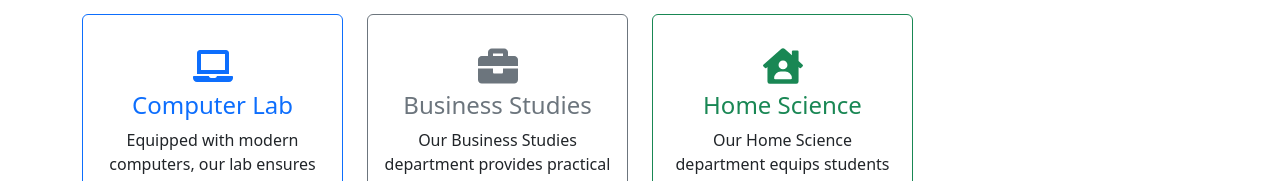
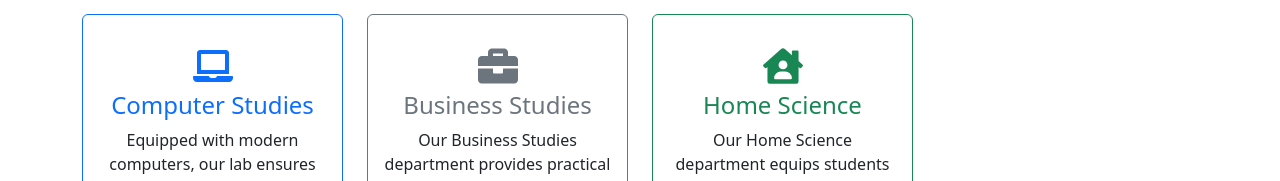
Before and after one commit to rodgersochieng/kihara-secondary, a React (Create React App) app: page /academics in a window 1280 px wide. Shown: the part 916-1097 px from the top of the page. Built offline with nearby package versions, Linux system fonts and the light colour scheme.

Commit message:
completed  academics page

```diff
--- a/src/pages/Academics.js
+++ b/src/pages/Academics.js
@@ -130,7 +130,7 @@ const Academics = () => {
           { name: 'Mathematics', icon: <FaCalculator />, description: 'Our Mathematics department focuses on developing analytical skills and problem-solving techniques.', color: 'primary' },
           { name: 'Languages', icon: <FaBook />, description: 'Our Languages department offers courses in English, Kiswahili, and foreign languages.', color: 'secondary' },
           { name: 'Humanities', icon: <FaGlobe />, description: 'Our Humanities department includes History, Geography, and Religious Studies.', color: 'success' },
-          { name: 'Computer Lab', icon: <FaLaptop />, description: 'Equipped with modern computers, our lab ensures students stay at the forefront of technology.', color: 'primary' },
+          { name: 'Computer Studies', icon: <FaLaptop />, description: 'Equipped with modern computers, our lab ensures students stay at the forefront of technology.', color: 'primary' },
           { name: 'Business Studies', icon: <FaBriefcase />, description: 'Our Business Studies department provides practical and theoretical knowledge about the business world.', color: 'secondary' },
           { name: 'Home Science', icon: <FaHouseUser />, description: 'Our Home Science department equips students with essential life skills including cooking, textiles, and nutrition.', color: 'success' }
         ].map((dept, index) => (
```
